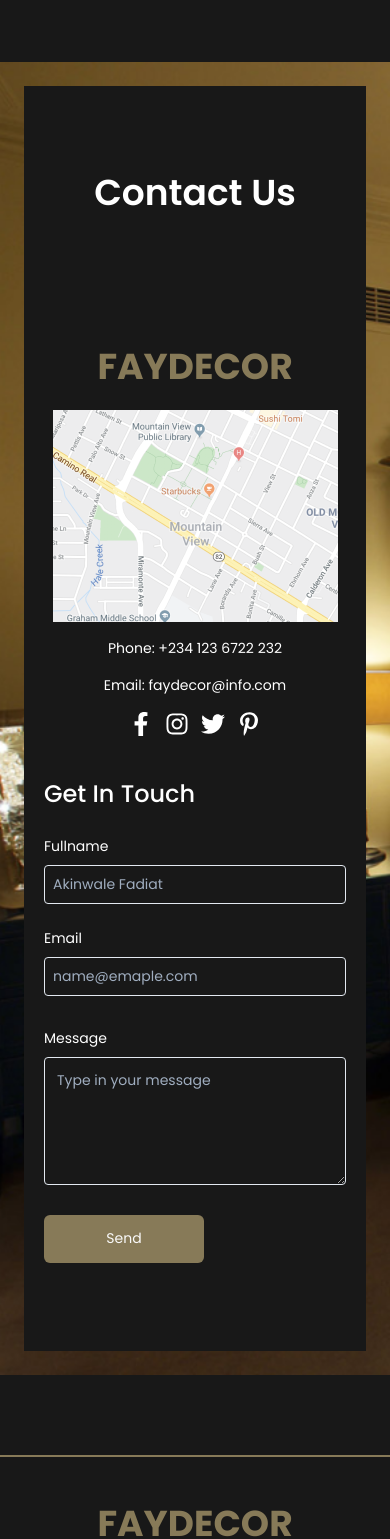
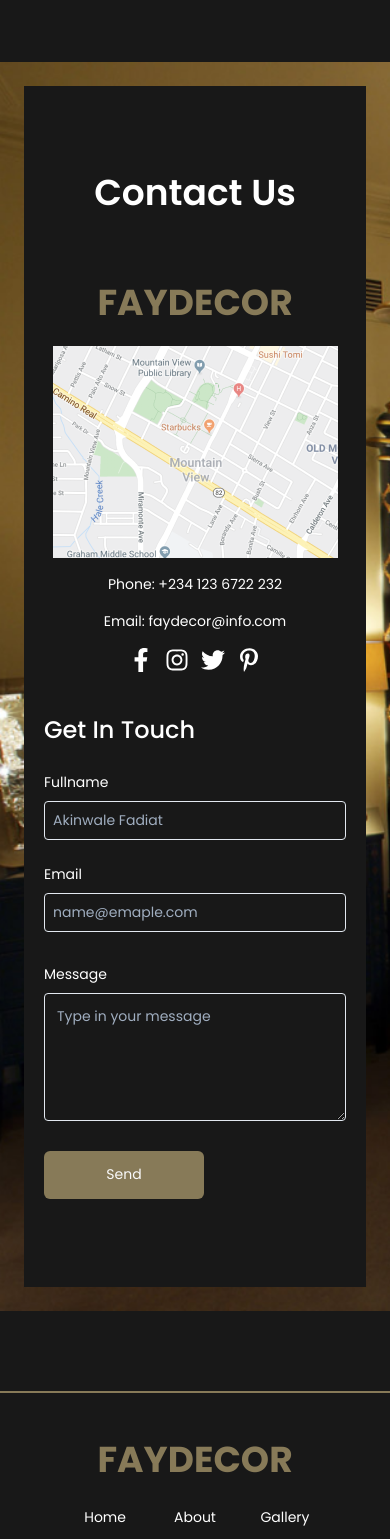
Before and after one commit to adelakuntobi/Interior-decoration, a React (Create React App) app: page /contact in a window 390 px wide. Shown: the part 2819-4358 px from the top of the page. Built offline with nearby package versions, Linux system fonts and the light colour scheme.

Commit message:
FInal push

```diff
--- a/src/sections/Contact.js
+++ b/src/sections/Contact.js
@@ -10,7 +10,7 @@ function Contact() {
   return (
     <section id="contact" className="thefooter p-6 lg:p-20">
       <div className="bg-white pb-20 px-5 lg:px-10 container mx-auto ">
-        <div className="text-center pt-20 pb-16">
+        <div className="text-center pt-20 pb=8 md:pb-16">
           <Heading someHeading="Contact Us" />
         </div>
         <div className="flex lg:flex-row flex-col">
--- a/src/sections/Footer.js
+++ b/src/sections/Footer.js
@@ -6,19 +6,19 @@ function Footer() {
     <footer id="footer" className="flex lg:flex-row flex-col justify-evenly items-center py-10 mt-20 border-t-2">
       <h1 className="text-4xl font-bold text-primary1">FAYDECOR</h1>
       <ul className="grid grid-cols-3 sm:grid-cols-5 text-center gap-x-8 gap-y-4 px-8 py-5 justify-center lg:px-0">
-        <Link activeClass="active-nav" to="home" spy={true} smooth={true} offset={-70} duration={500}>
+        <Link to="home" spy={true} smooth={true} offset={-70} duration={500}>
           <li className="cursor-pointer">Home</li>
         </Link>
-        <Link activeClass="active-nav" to="about" spy={true} smooth={true} offset={-70} duration={500}>
+        <Link to="about" spy={true} smooth={true} offset={-70} duration={500}>
           <li className="cursor-pointer">About</li>
         </Link>
-        <Link activeClass="active-nav" to="gallery" spy={true} smooth={true} offset={-70} duration={500}>
+        <Link to="gallery" spy={true} smooth={true} offset={-70} duration={500}>
           <li className="cursor-pointer">Gallery</li>
         </Link>
-        <Link activeClass="active-nav" to="services" spy={true} smooth={true} offset={-70} duration={500}>
+        <Link to="services" spy={true} smooth={true} offset={-70} duration={500}>
           <li className="cursor-pointer">Services</li>
         </Link>
-        <Link activeClass="active-nav" to="contact" spy={true} smooth={true} offset={-70} duration={500}>
+        <Link to="contact" spy={true} smooth={true} offset={-70} duration={500}>
           <li className="cursor-pointer">Contact</li>
         </Link>
       </ul>
```
